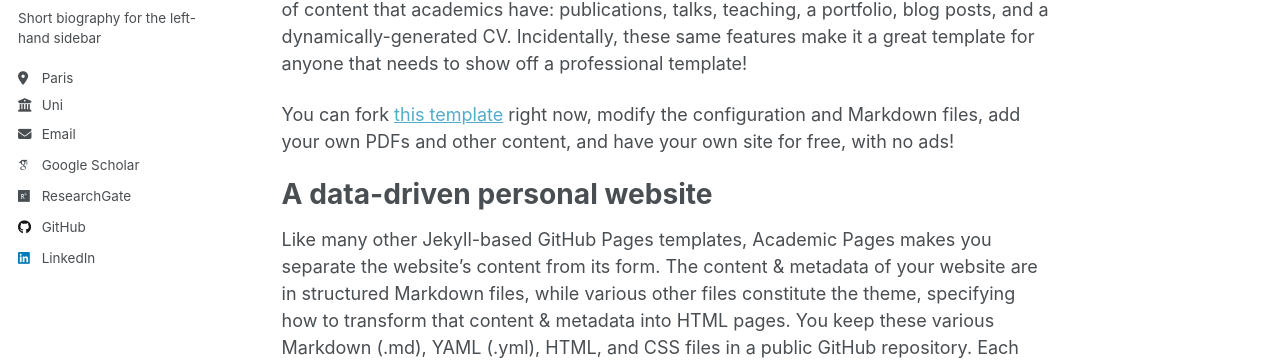
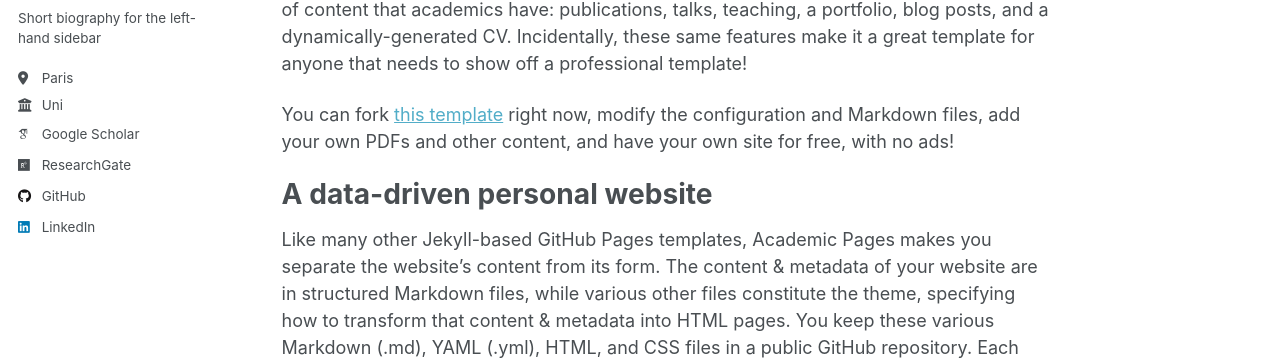
Before and after one commit to abdulkarimgizzini/abdulkarimgizzini-website, a Jekyll site: the page built from _pages/about.md, in a window 1280 px wide. Shown: the part 308-668 px from the top of the page. Built offline with Jekyll 4.4.1, drawn with Linux system fonts in a browser that asks for light colours; some web fonts are replaced; a script that is not in the unit is left out.

Commit message:
Update _config.yml

```diff
--- a/_config.yml
+++ b/_config.yml
@@ -29,7 +29,7 @@ author:
   location         : "Paris"
   employer         : "Uni"
   uri              : # URL
-  email            : "abdulkarimgizzini@gmail.com"
+  email            : # "abdulkarimgizzini@gmail.com"
 
   # Academic websites
   academia         : # URL
```
